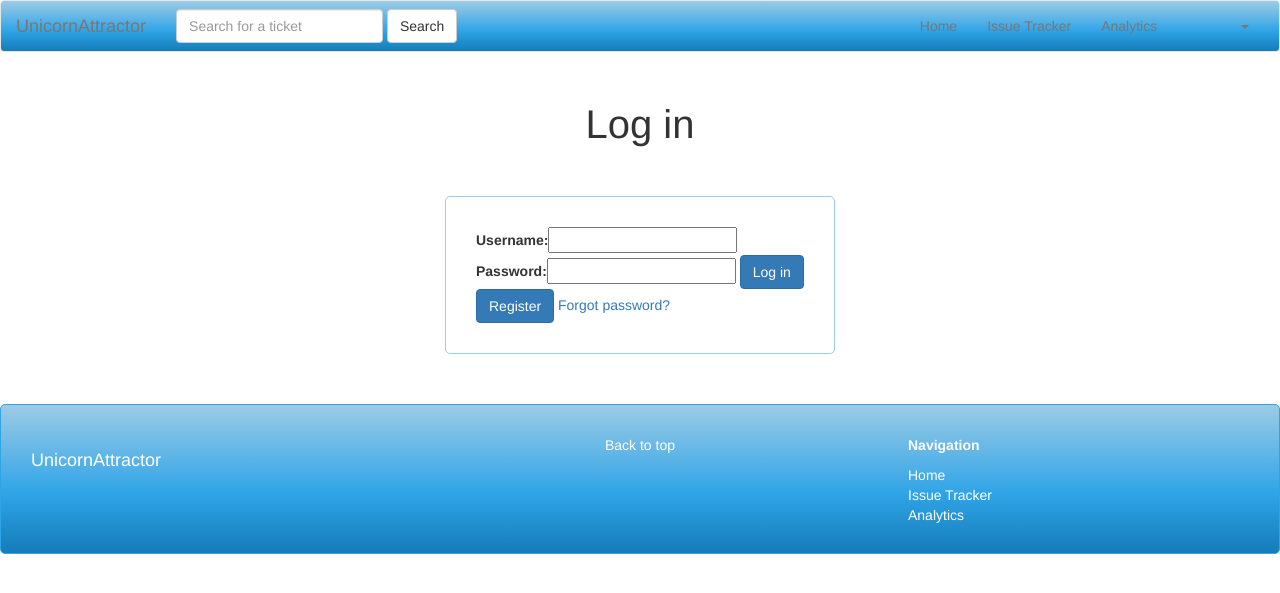
After one commit to Kash1503/full-stack-frameworks-with-django, a Django app: page /accounts/login/ in a window 1280 px wide. The commit adds this page. Shown: the top 593 px of the page. Run offline with Django 3.2, Linux system fonts and the light colour scheme; some libraries are stand-ins or nearby versions; some web fonts are replaced.

Commit message:
Add login page with back end functionality

```diff
--- /dev/null
+++ b/unicornAttractor/accounts/forms.py
@@ -0,0 +1,7 @@
+from django import forms
+
+class LoginForm(forms.Form):
+    """Form to allow users to input log in details and log in"""
+
+    username = forms.CharField()
+    password = forms.CharField(widget=forms.PasswordInput)
--- /dev/null
+++ b/unicornAttractor/accounts/templates/login.html
@@ -0,0 +1,18 @@
+{% extends 'base.html' %}
+{% load bootstrap_tags %}
+
+{% block page_heading %}Log in{% endblock %}
+
+{% block content %}
+<div class="row">
+    <div class="col-xs-4 col-xs-offset-4 section-box">
+        <form method="POST">
+            {% csrf_token %}
+            {{ login_form | as_bootstrap}}
+            <button class="btn btn-primary" type="submit">Log in</button>
+            <button class="btn btn-primary" href="#">Register</button>
+            <a href="#">Forgot password?</a>
+        </form>
+    </div>
+</div>
+{% endblock %}
--- a/unicornAttractor/accounts/urls.py
+++ b/unicornAttractor/accounts/urls.py
@@ -1,6 +1,7 @@
 from django.urls import path
-from .views import logout
+from .views import logout, login
 
 urlpatterns = [
     path('logout/', logout, name='logout'),
+    path('login/', login, name='login'),
 ]
--- a/unicornAttractor/accounts/views.py
+++ b/unicornAttractor/accounts/views.py
@@ -1,10 +1,38 @@
 from django.shortcuts import render, redirect, reverse
-from django.contrib import auth
+from django.contrib import auth, messages
+from .forms import LoginForm
+from django.contrib.auth.decorators import login_required
 
 # Create your views here.
 
+@login_required
 def logout(request):
     """Function to allow users to logout"""
 
     auth.logout(request)
+    messages.success(request, 'You have been successfully logged out')
+
     return redirect(reverse('index'))
+
+
+def login(request):
+    """Function to allow users to log in"""
+
+    if request.method == 'POST':
+        login_form = LoginForm(request.POST)
+
+        if login_form.is_valid():
+            user = auth.authenticate(username=request.POST['username'],
+                                     password=request.POST['password'])
+
+            if user:
+                auth.login(user=user, request=request)
+                messages.success(request, 'You have successfully logged in!')
+                return redirect(reverse('index'))
+            else:
+                login_form.add_error(None, 'Your username or password is incorrect')
+
+    else:
+        login_form = LoginForm()
+
+    return render(request, 'login.html', {'login_form': login_form})
--- a/unicornAttractor/static/css/style.css
+++ b/unicornAttractor/static/css/style.css
@@ -1 +1 @@
-.page-heading{text-align:center;font-size:40px;margin-bottom:75px}.page-section{width:100%;text-align:center;margin-bottom:100px}.content-left{text-align:left}.content-right{text-align:right}.content-center{text-align:center}.navbar{background-image:linear-gradient(#9dcbe6, #2fa4e7 60%, #147cb8)}.footer-section{height:150px;width:100%;background-image:linear-gradient(#9dcbe6, #2fa4e7 60%, #147cb8);color:white;border:1px solid #2fa4e7;border-radius:5px;padding-top:30px}.footer-section a{color:white}.footer-section ul{list-style:none}.user-avatar{border-radius:50%;height:width;width:100%;margin:0 20px}.review-section{margin-bottom:50px}.review-text{font-size:12px;margin-top:50px;text-align:left;font-style:italic}
+.page-heading{text-align:center;font-size:40px;margin:50px 0}.page-section{width:100%;text-align:center;margin-bottom:100px}.section-box{border:1px solid #94cef0;border-radius:5px;padding:30px 30px;margin-bottom:50px}.content-left{text-align:left}.content-right{text-align:right}.content-center{text-align:center}.navbar{background-image:linear-gradient(#9dcbe6, #2fa4e7 60%, #147cb8);margin-bottom:0}.footer-section{height:150px;width:100%;background-image:linear-gradient(#9dcbe6, #2fa4e7 60%, #147cb8);color:white;border:1px solid #2fa4e7;border-radius:5px;padding-top:30px}.footer-section a{color:white}.footer-section ul{list-style:none}.user-avatar{border-radius:50%;height:width;width:100%;margin:0 20px}.review-section{margin-bottom:50px}.review-text{font-size:12px;margin-top:50px;text-align:left;font-style:italic}
--- a/unicornAttractor/static/css/style.scss
+++ b/unicornAttractor/static/css/style.scss
@@ -1,14 +1,27 @@
+// Variables
+$section-colour: #94cef0;
+
+// Mixins
+
+
 // Generic styles
 .page-heading{
     text-align: center;
     font-size: 40px;
-    margin-bottom: 75px;
+    margin: 50px 0;
 }
 
 .page-section{
     width: 100%;
     text-align: center;
     margin-bottom: 100px;
+}
+
+.section-box{
+    border: 1px solid $section-colour;
+    border-radius: 5px;
+    padding: 30px 30px;
+    margin-bottom: 50px;
 }
 
 .content-left{
@@ -27,6 +40,7 @@
 
 .navbar{
     background-image: linear-gradient(#9dcbe6, #2fa4e7 60%, #147cb8);
+    margin-bottom: 0;
 }
 
 // footer
--- a/unicornAttractor/templates/base.html
+++ b/unicornAttractor/templates/base.html
@@ -40,7 +40,7 @@
                     <span class="icon-bar"></span>
                     <span class="icon-bar"></span>
                 </button>
-                <a class="navbar-brand" href="#">UnicornAttractor</a>
+                <a class="navbar-brand" href="{% url 'index' %}">UnicornAttractor</a>
             </div>
 
             <!-- Collect the nav links, forms, and other content for toggling -->
@@ -52,7 +52,7 @@
                     <button type="submit" class="btn btn-default">Search</button>
                 </form>
                 <ul class="nav navbar-nav navbar-right">
-                    <li><a href="#">Home</a></li>
+                    <li><a href="{% url 'index' %}">Home</a></li>
                     <li><a href="#">Issue Tracker</a></li>
                     <li><a href="#">Analytics</a></li>
                     <li><a href="#"><i class="glyphicon glyphicon-shopping-cart"></i></a></li>
@@ -61,7 +61,7 @@
                             aria-expanded="false"><i class="glyphicon glyphicon-user"></i><span
                                 class="caret"></span></a>
                         <ul class="dropdown-menu">
-                            <li><a href="#">Log in</a></li>
+                            <li><a href="{% url 'login' %}">Log in</a></li>
                             <li><a href="#">Register</a></li>
                             <li role="separator" class="divider"></li>
                             <li><a href="{% url 'logout' %}">Log out</a></li>
@@ -71,6 +71,26 @@
             </div>
         </div>
     </nav>
+
+    <!-- Django message display -->
+    {% if messages %}
+    {% for message in messages %}
+    <div class="row">
+        <div class="col-xs-12">
+            <div class="alert alert-warning">
+                {{ message }}
+            </div>
+        </div>
+    </div>
+    {% endfor %}
+    {% endif %}
+
+    <!-- Page specific header -->
+    <div class="row">
+        <div class="col-xs-10 col-xs-offset-1">
+            <h1 class="page-heading">{% block page_heading %}{% endblock %}</h1>
+        </div>
+    </div>
 
     <!-- Page specific content -->
     <section>
@@ -84,7 +104,7 @@
         <div class="container footer-section">
             <div class="row">
                 <div class="col-xs-4 content-left">
-                    <a class="navbar-brand" href="#">UnicornAttractor</a>
+                    <a class="navbar-brand" href="{% url 'index' %}">UnicornAttractor</a>
                 </div>
                 <div class="col-xs-4 content-center">
                     <a href="#top">Back to top</a>
@@ -92,7 +112,7 @@
                 <div class="col-xs-4">
                     <ul>
                         <p><strong>Navigation</strong></p>
-                        <li><a href="#">Home</a></li>
+                        <li><a href="{% url 'index' %}">Home</a></li>
                         <li><a href="#">Issue Tracker</a></li>
                         <li><a href="#">Analytics</a></li>
                     </ul>
--- a/unicornAttractor/unicornAttractor/settings.py
+++ b/unicornAttractor/unicornAttractor/settings.py
@@ -38,6 +38,7 @@ INSTALLED_APPS = [
     'django.contrib.sessions',
     'django.contrib.messages',
     'django.contrib.staticfiles',
+    'django_forms_bootstrap',
     'home',
     'accounts',
 ]
@@ -122,3 +123,5 @@ USE_TZ = True
 
 STATIC_URL = '/static/'
 STATICFILES_DIRS = (os.path.join(BASE_DIR, 'static'),)
+
+MESSAGE_STORAGE = 'django.contrib.messages.storage.session.SessionStorage'
```
Also changed, not shown: unicornAttractor/home/templates/index.html (+3 -5 lines).
